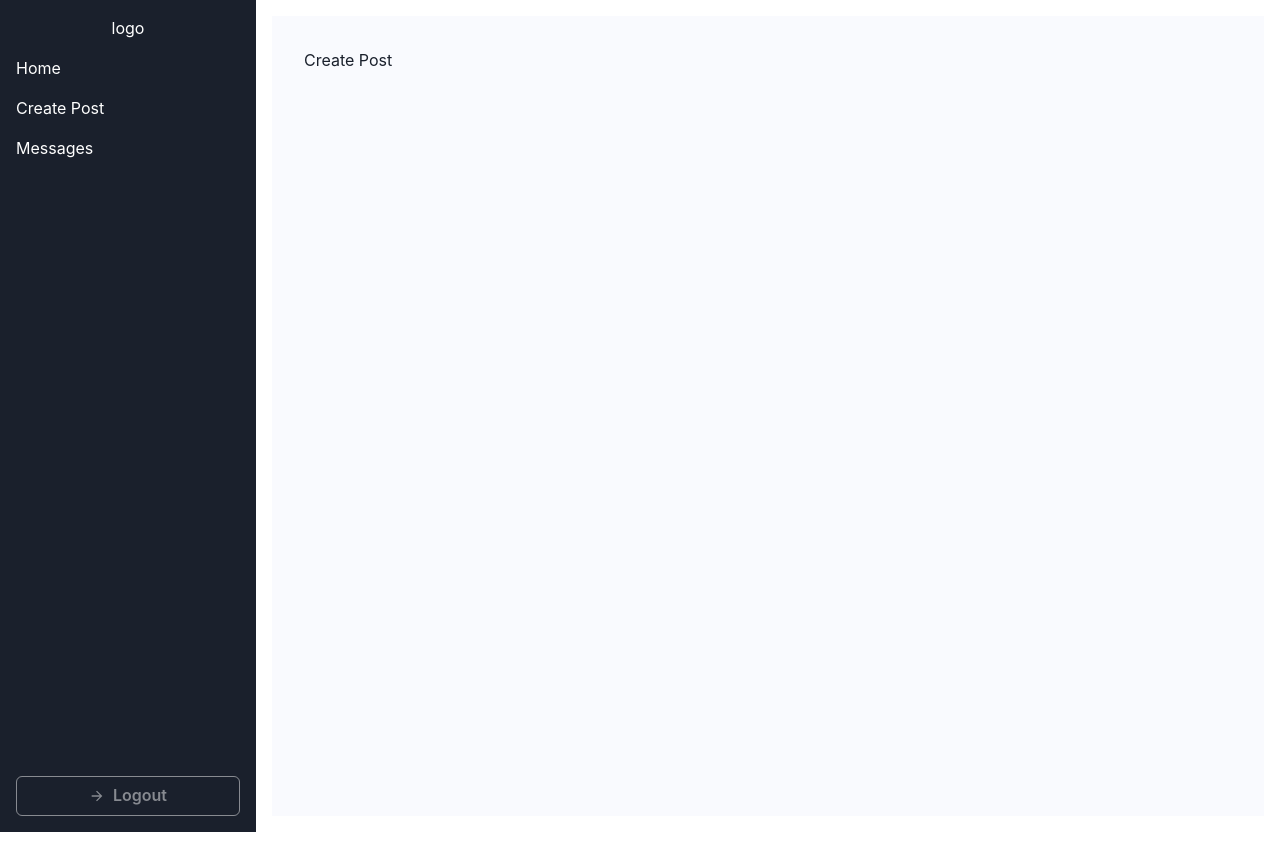
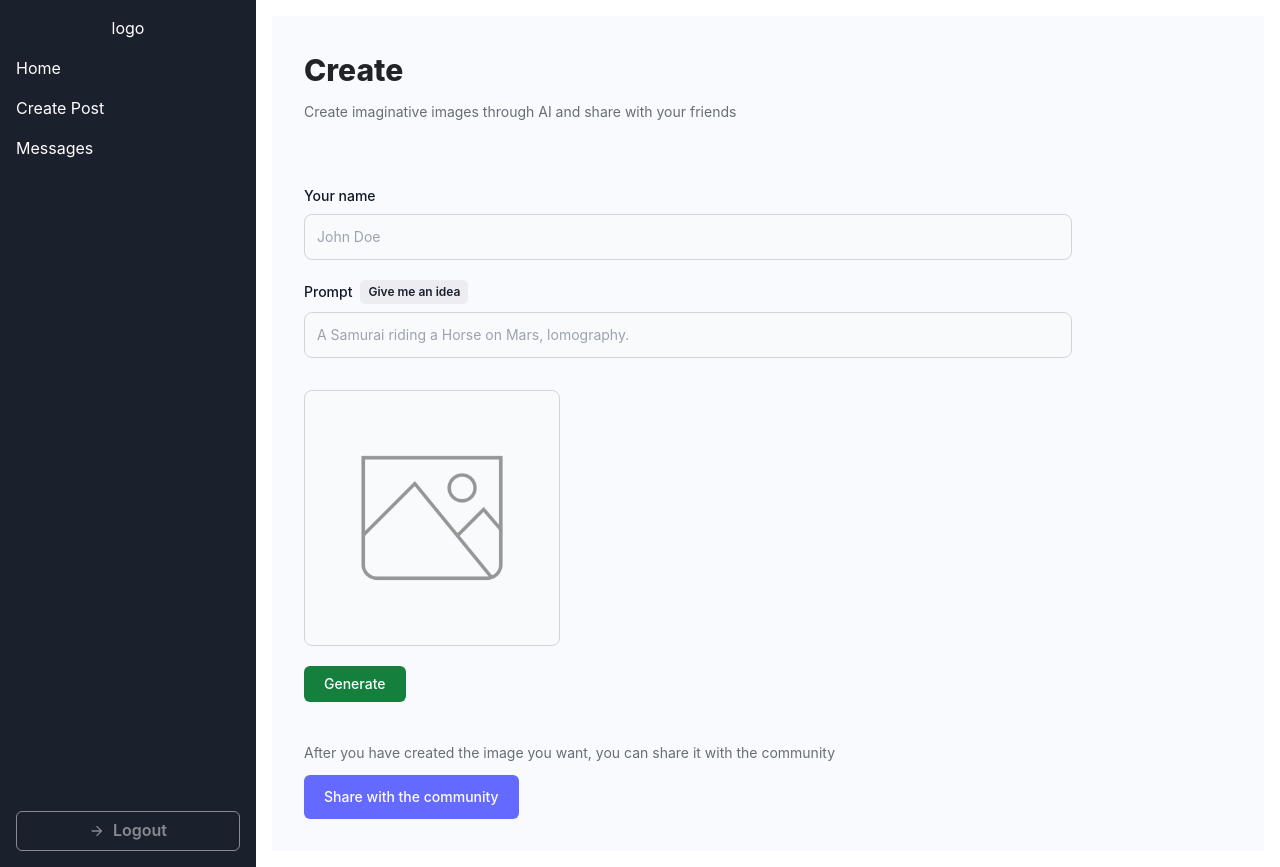
Before and after one commit to ilham-saleh/full-stack-project, a React (Vite) app in the folder frontend/: page /create-post in a window 1280 px wide. Before the commit the page ends 832 px from the top, so only its background shows below. Built offline with nearby package versions, Linux system fonts and the light colour scheme; a web font is replaced by a local one.

Commit message:
Style Create Post page

```diff
--- a/frontend/src/components/home/FormField.jsx
+++ b/frontend/src/components/home/FormField.jsx
@@ -1,7 +1,47 @@
 import React from "react";
 
-const FormField = () => {
-  return <div>FormField</div>;
+const FormField = ({
+  labelName,
+  type,
+  name,
+  placeholder,
+  value,
+  handleChange,
+  isSurpriseMe,
+  handleSurpriseMe,
+}) => {
+  return (
+    <div>
+      <div className="flex items-center gap-2 mb-2">
+        <label
+          htmlFor={name}
+          className="block text-sm font-medium text-gray-900"
+        >
+          {labelName}
+        </label>
+        {isSurpriseMe && (
+          <button
+            type="button"
+            onClick={handleSurpriseMe}
+            className="font-semibold text-xs bg-[#ececf1] py-1 px-2 rounded-[5px] text-bold"
+          >
+            Give me an idea
+          </button>
+        )}
+      </div>
+
+      <input
+        type={type}
+        name={name}
+        id={name}
+        placeholder={placeholder}
+        value={value}
+        onChange={handleChange}
+        required
+        className="bg-gray-50 border border-gray-300 text-gray-900 text-sm rounded-lg focus:ring-[#4649ff] focus:border-[#4649ff] outline-none block w-full p-3"
+      />
+    </div>
+  );
 };
 
 export default FormField;
--- a/frontend/src/pages/CreatePost.jsx
+++ b/frontend/src/pages/CreatePost.jsx
@@ -1,7 +1,31 @@
-import { Link } from "react-router-dom";
+import { Link, useNavigate } from "react-router-dom";
 import logo from "../assets/logo.svg";
+import preview from "../assets/preview.png";
+import { getRandomPrompt } from "../utils";
+
+import { FormField, Loader } from "../components/home/index";
+import { useState } from "react";
 
 const CreatePost = () => {
+  const navigate = useNavigate();
+
+  const [form, setForm] = useState({
+    name: "",
+    prompt: "",
+    image: "",
+  });
+
+  const [generatingImg, setGeneratingImg] = useState(false);
+  const [loading, setLoading] = useState(false);
+
+  const generateImg = () => {};
+
+  const handleSurpriseMe = () => {};
+
+  const handleChange = (e) => {};
+
+  const handleSubmit = (e) => {};
+
   return (
     <>
       {/* <header className="w-full flex justify-between items-center bg-white sm:px-8 px-4 py-4 border-b border-b-[#e6ebf3]">
@@ -16,7 +40,82 @@ const CreatePost = () => {
       </header> */}
 
       <main className="bg-[#f9fafe] sm:p-8 px-4 py-8 w-full min-h-[100vh]">
-        Create Post
+        <section className="max-w-7xl max-auto">
+          <div>
+            <h1 className="font-extrabold text-[#222328] text-[30px]">
+              Create
+            </h1>
+            <p className="mt-2 text-[#666e75] text-[14px] max-w-[500px]">
+              Create imaginative images through AI and share with your friends
+            </p>
+          </div>
+
+          <form className="mt-16 max-w-3xl" onSubmit={handleSubmit}>
+            <div className="flex flex-col gap-5">
+              <FormField
+                labelName="Your name"
+                type="text"
+                name="name"
+                placeholder="John Doe"
+                value={form.name}
+                handleChange={handleChange}
+              />
+
+              <FormField
+                labelName="Prompt"
+                type="text"
+                name="prompt"
+                placeholder="A Samurai riding a Horse on Mars, lomography."
+                value={form.prompt}
+                handleChange={handleChange}
+                isSurpriseMe
+                handleSurprisMe={handleSurpriseMe}
+              />
+            </div>
+
+            <div className="relative bg-gray-50 border border-gray-300 text-gray-900 text-sm rounded-lg focus:ring-blue-500 focus:border-blue-500 w-64 p-3 h-64 flex justify-center items-center mt-8">
+              {form.image ? (
+                <img
+                  src={form.image}
+                  alt={form.prompt}
+                  className="w-ful h-full object-contain"
+                />
+              ) : (
+                <img
+                  src={preview}
+                  alt="preview"
+                  className="w-9/12 h-9/12 object-contain opacity-40"
+                />
+              )}
+
+              {generatingImg && (
+                <div className="absolute inset-0 z-0 flex justify-center items-center bg-[rgba(0,0,0,0.5)] rounded-lg">
+                  <Loader />
+                </div>
+              )}
+            </div>
+
+            <div className="mt-5 flex gap-5 w-full">
+              <button
+                type="button"
+                onClick={generateImg}
+                className="text-white bg-green-700 font-medium rounded-md text-sm w-full sm:w-auto px-5 py-2 text-center"
+              >
+                {generatingImg ? "Generating image..." : "Generate"}
+              </button>
+            </div>
+
+            <div className="mt-10">
+              <p className="mt-2 text-[#666e75] text-[14px]">
+                After you have created the image you want, you can share it with
+                the community
+              </p>
+              <button className="mt-3 text-white bg-[#6469ff] font-medium rounded-md text-sm w-full sm:w-auto px-5 py-3 text-center">
+                {loading ? "Sharing..." : "Share with the community"}
+              </button>
+            </div>
+          </form>
+        </section>
       </main>
     </>
   );
--- /dev/null
+++ b/frontend/src/utils/index.js
@@ -0,0 +1,11 @@
+import { surpriseMePrompts } from "../constants";
+
+export function getRandomPrompt(promp) {
+  const randomIndex = Math.random(Math.floor() * surpriseMePrompts.length);
+
+  const randomPrompt = surpriseMePrompts[randomIndex];
+
+  if (randomPrompt === promp) return getRandomPrompt();
+
+  return randomPrompt;
+}
```
